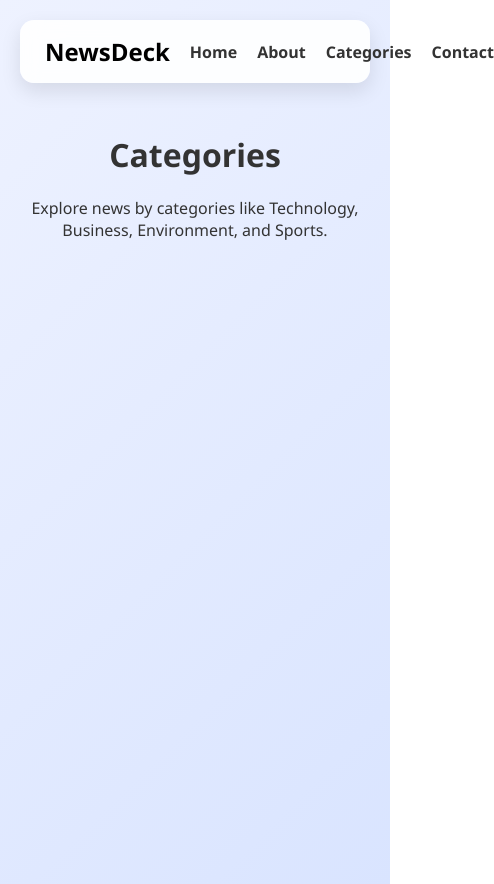
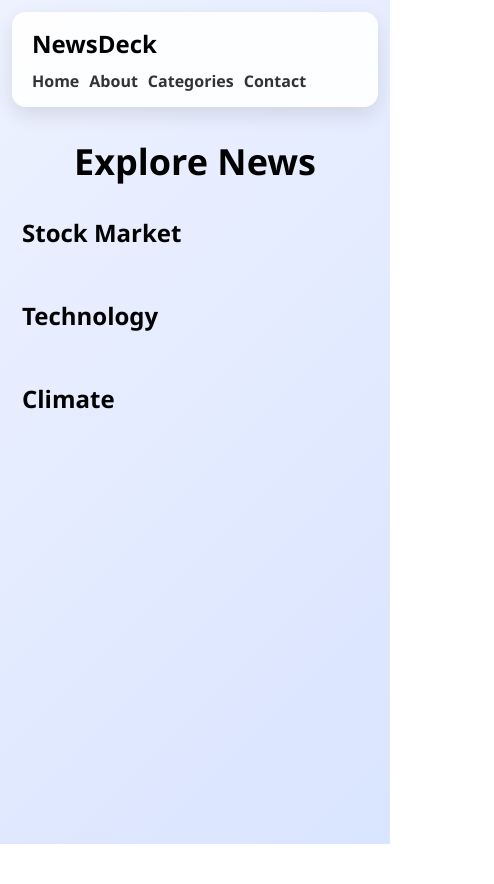
Before and after one commit to prachisharma02/newsmedia, a React (Create React App) app: page /categories in a window 390 px wide. Shown: the whole page, 494 px wide, since content can reach past the window. After the commit the page ends 844 px from the top, so only its background shows below. Built offline with nearby package versions, Linux system fonts and the light colour scheme.

Commit message:
added recs

```diff
--- a/public/index.html
+++ b/public/index.html
@@ -3,7 +3,7 @@
   <head>
     <meta charset="utf-8" />
     <link rel="icon" href="%PUBLIC_URL%/favicon.ico" />
-    <meta name="viewport" content="width=device-width, initial-scale=1" />
+<meta name="viewport" content="width=device-width, initial-scale=1.0">
     <meta name="theme-color" content="#000000" />
     <meta
       name="description"
--- a/src/App.css
+++ b/src/App.css
@@ -1,12 +1,21 @@
+* {
+  box-sizing: border-box;
+}
 body {
   margin: 0;
+    overflow-x: hidden; /* removes horizontal scroll */
+
   font-family: "Segoe UI", Tahoma, Geneva, Verdana, sans-serif;
 }
-
+img {
+  max-width: 100%;
+  height: auto;
+  display: block;
+}
 /* ================= CONTAINER ================= */
 .container {
   min-height: 100vh;
-  padding: 20px;
+  padding: 16px; /* reduced from 20px */
   background: linear-gradient(135deg, #eef2ff, #d9e4ff);
 }
 
@@ -15,9 +24,9 @@ body {
   display: flex;
   justify-content: space-between;
   align-items: center;
-  padding: 15px 25px;
+  flex-wrap: wrap; /* important */
+  padding: 15px 20px;
   margin-bottom: 30px;
-
   background: rgba(255, 255, 255, 0.9);
   border-radius: 14px;
   backdrop-filter: blur(10px);
@@ -76,8 +85,8 @@ body {
   background: linear-gradient(135deg, #ffffff, #eef1ff);
   border-radius: 18px;
   padding: 20px;
-  width: 300px;
-
+width: 100%;
+  max-width: 300px; /* instead of fixed width */
   box-shadow: 0 15px 35px rgba(0, 0, 0, 0.12);
   transition: all 0.3s ease;
 }
@@ -167,3 +176,121 @@ body {
   margin-top: 50px;
   color: #333;
 }
+/* Page Title */
+.page-title {
+  text-align: center;
+  font-size: 36px;
+  margin-bottom: 30px;
+}
+
+/* Category Section */
+.category-section {
+  margin-bottom: 50px;
+}
+
+/* Category Heading */
+.category-title {
+  padding-left: 10px;
+  margin-bottom: 20px;
+  font-size: 24px;
+}
+
+/* Card Upgrade */
+.fancy-card {
+  position: relative;
+  overflow: hidden;
+}
+
+/* Category Tag */
+.tag {
+  position: absolute;
+  top: 10px;
+  right: 10px;
+  color: white;
+  padding: 5px 10px;
+  font-size: 12px;
+  border-radius: 8px;
+}
+
+/* Better Hover Effect */
+.fancy-card:hover {
+  transform: translateY(-10px) scale(1.02);
+}
+
+/* Grid spacing fix */
+.news-grid {
+  display: flex;
+  flex-wrap: wrap;
+  gap: 20px;
+}
+/* Clickable heading */
+.clickable {
+  cursor: pointer;
+  transition: 0.3s;
+}
+
+.clickable:hover {
+  color: #6a5cff;
+}
+
+/* Hidden by default */
+.news-wrapper {
+  max-height: 0;
+  overflow: hidden;
+  transition: all 0.5s ease;
+}
+
+/* Show with animation */
+.news-wrapper.show {
+  max-height: 1000px;
+  margin-top: 20px;
+}
+
+/* Smooth fade */
+.news-wrapper .card {
+  opacity: 0;
+  transform: translateY(20px);
+  transition: 0.4s ease;
+}
+
+.news-wrapper.show .card {
+  opacity: 1;
+  transform: translateY(0);
+}
+/* ================= MOBILE RESPONSIVE ================= */
+@media (max-width: 768px) {
+  .navbar {
+    flex-direction: column;
+    align-items: flex-start;
+    gap: 10px;
+  }
+
+  .navbar a {
+    margin: 5px 10px 0 0;
+  }
+
+  .header {
+    margin-top: 0; /* remove negative margin on mobile */
+  }
+
+  .header h1 {
+    font-size: 28px;
+  }
+
+  .header p {
+    font-size: 14px;
+  }
+
+  .news-grid {
+    flex-direction: column;
+    align-items: center;
+  }
+
+  .card {
+    max-width: 100%;
+  }
+
+  .container {
+    padding: 12px;
+  }
+}
--- a/src/Components/Categories.js
+++ b/src/Components/Categories.js
@@ -1,8 +1,192 @@
+import { useState } from "react";
+
 export default function Categories() {
+  const [activeIndexes, setActiveIndexes] = useState([]);
+
+ const handleClick = (index) => {
+  if (activeIndexes.includes(index)) {
+    setActiveIndexes(activeIndexes.filter(i => i !== index));
+  } else {
+    setActiveIndexes([...activeIndexes, index]);
+  }
+};
+  const categories = [
+  {
+    name: "Stock Market",
+    news: [
+      {
+        entityid: "news-001",
+        title: "Sensex hits record high",
+        desc: "Markets surged due to strong quarterly earnings across sectors."
+      },
+      {
+        entityid: "news-002",
+        title: "Nifty crosses 20,000 mark",
+        desc: "Benchmark index reaches new milestone driven by IT stocks."
+      },
+      {
+        entityid: "news-003",
+        title: "Global markets react to inflation",
+        desc: "US inflation data impacts trading across global markets."
+      },
+      {
+        entityid: "news-004",
+        title: "Adani stocks recover",
+        desc: "Major gains seen after recent losses in Adani group shares."
+      },
+      {
+        entityid: "news-005",
+
+        title: "Banking sector leads rally",
+        desc: "Private banks show strong performance boosting indices."
+      },
+      {
+        entityid: "news-006",
+
+        title: "IPO market heats up",
+        desc: "Several companies plan public offerings this quarter."
+      },
+      {
+        entityid: "news-007",
+
+        title: "Rupee weakens",
+        desc: "Indian currency falls against US dollar amid global pressure."
+      },
+      {
+        entityid: "news-008",
+
+        title: "Oil prices impact stocks",
+        desc: "Rising crude prices influence market sentiment."
+      }
+    ]
+  },
+  {
+    name: "Technology",
+    news: [
+      {
+        entityid: "news-009",
+        title: "AI reshaping industries",
+        desc: "Artificial Intelligence is transforming business operations worldwide."
+      },
+      {
+        entityid: "news-010",
+
+        title: "New smartphones launched",
+        desc: "Major brands release flagship devices with advanced features."
+      },
+      {
+        entityid: "news-011",
+
+        title: "Cybersecurity threats rising",
+        desc: "Experts warn about increasing cyber attacks globally."
+      },
+      {
+        entityid: "news-012",
+
+        title: "Startup ecosystem grows",
+        desc: "New tech startups attract heavy investments."
+      },
+      {
+        entityid: "news-013",
+
+        title: "Cloud adoption increases",
+        desc: "Businesses shift to cloud platforms for scalability."
+      },
+      {
+        entityid: "news-014",
+
+
+        title: "Big tech invests in AI",
+        desc: "Companies invest billions into AI research and development."
+      },
+      {
+        entityid: "news-015",
+
+
+        title: "Electric vehicles rising",
+        desc: "EV adoption accelerates across major economies."
+      },
+      {
+        entityid: "news-016",
+
+        title: "5G expansion continues",
+        desc: "Telecom companies expand 5G networks globally."
+      }
+    ]
+  },
+  {
+    name: "Climate",
+    news: [
+      {
+        entityid: "news-017",
+        title: "Global temperatures rise",
+        desc: "Climate experts report record-breaking heat levels."
+      },
+      {
+        entityid: "news-018",
+        title: "Renewable energy growth",
+        desc: "Solar and wind energy investments are increasing rapidly."
+      },
+      {
+        entityid: "news-019",
+        title: "Extreme weather events",
+        desc: "Floods and heatwaves impact multiple regions worldwide."
+      },
+      {
+        entityid: "news-020",
+        title: "India climate initiatives",
+        desc: "Government launches new sustainability programs."
+      },
+      {
+        entityid: "news-021",
+        title: "Glacier melting concern",
+        desc: "Rapid glacier loss threatens ecosystems."
+      },
+      {
+        entityid: "news-022",
+        title: "Ocean levels rising",
+        desc: "Sea levels continue to rise due to global warming."
+      },
+      {
+        entityid: "news-023",
+        title: "Carbon policies tighten",
+        desc: "Countries introduce stricter emission regulations."
+      },
+      {
+        entityid: "news-024",
+        title: "Green jobs increasing",
+        desc: "Sustainability sector sees major job growth."
+      }
+    ]
+  }
+];
   return (
-    <div className="about">
-      <h1>Categories</h1>
-      <p>Explore news by categories like Technology, Business, Environment, and Sports.</p>
+    <div className="categories-page">
+      <h1 className="page-title">Explore News</h1>
+
+      {categories.map((cat, index) => (
+        <div key={index} className="category-section">
+
+          <h2
+            className="category-title clickable"
+            onClick={() => handleClick(index)}
+          >
+            {cat.name}
+          </h2>
+
+          {activeIndexes.includes(index) && (
+            <div className="news-grid">
+              {cat.news.map((item, i) => (
+                <div key={i} className="card">
+                  <h3>{item.title}</h3>
+                  <p>{item.desc}</p>
+                </div>
+              ))}
+            </div>
+          )}
+
+        </div>
+      ))}
     </div>
   );
 }
```
